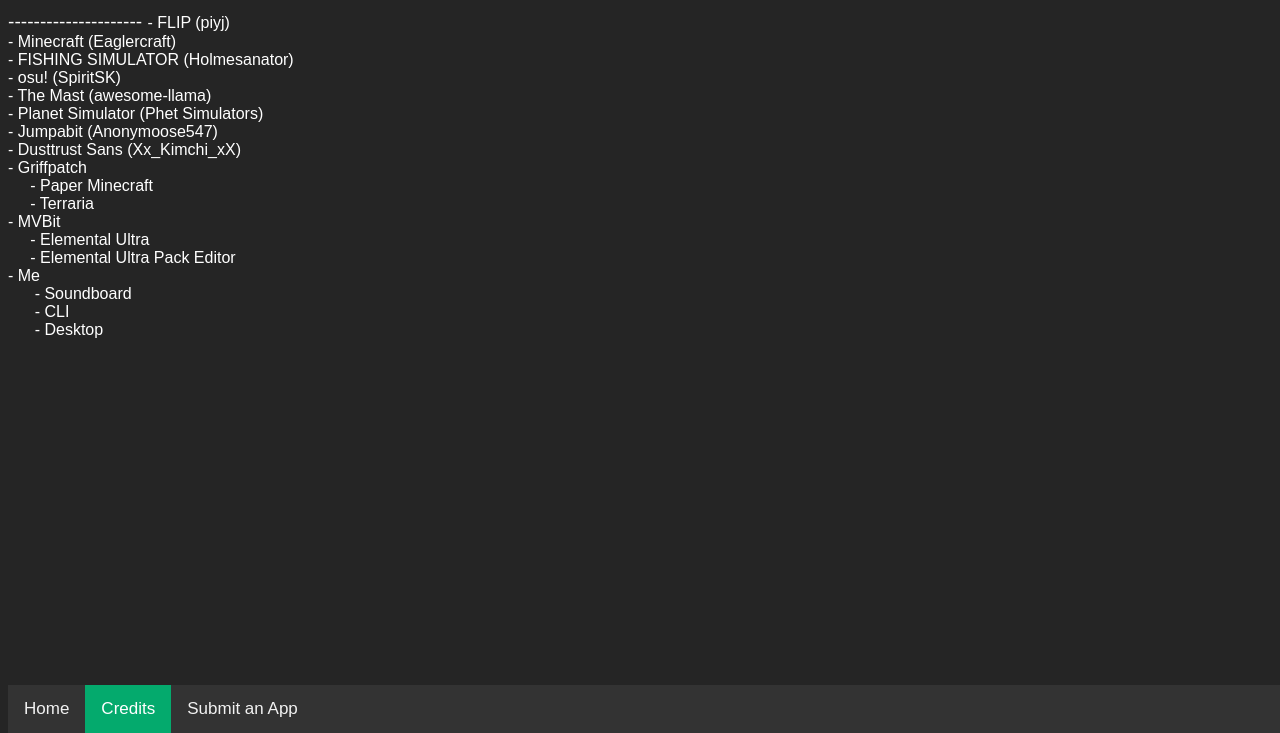
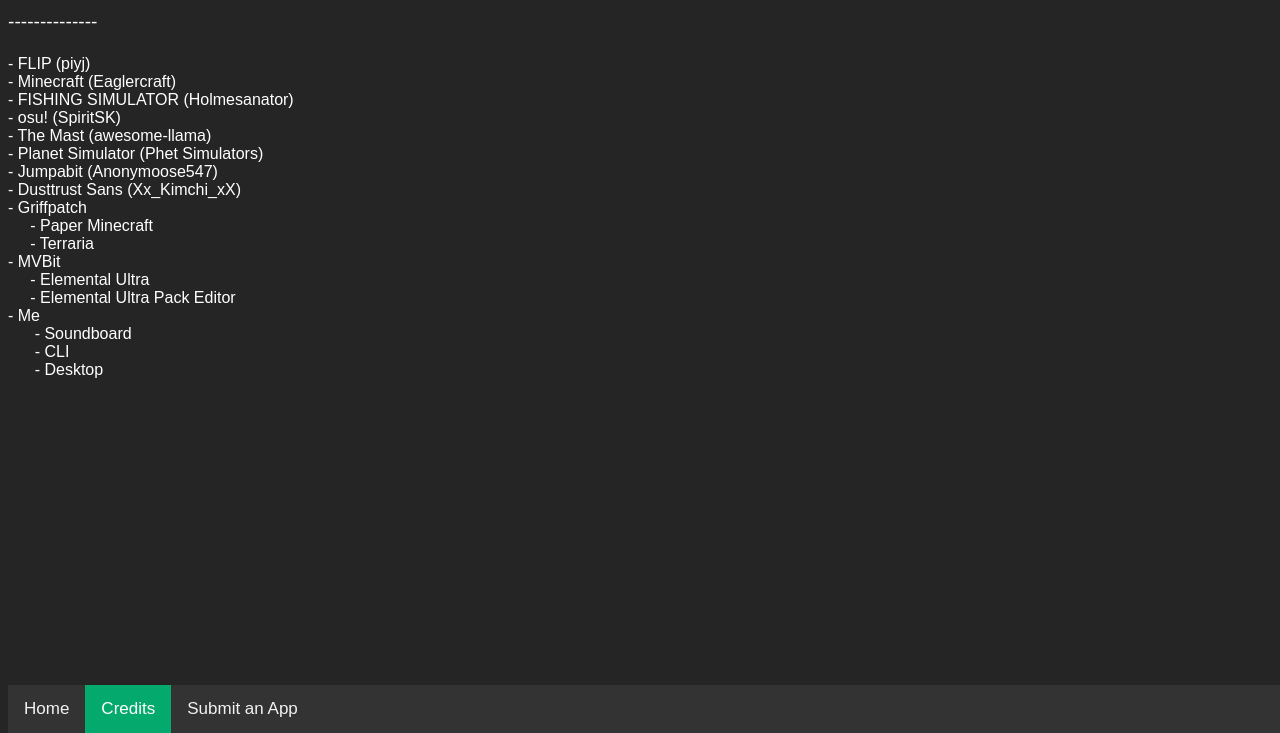
Before and after one commit to Eternal587/TheCloset, a plain HTML site: page Credits.html in a window 1280 px wide. Shown: the part 67-800 px from the top of the page. Drawn offline with Linux system fonts and the light colour scheme.

Commit message:
Update Credits.html

```diff
--- a/Credits.html
+++ b/Credits.html
@@ -8,7 +8,7 @@
 
 <big>
 <h1>- Credits </h1>
----------------------
+<div> -------------- </div> <br>
 </big>
 - FLIP (piyj) <br>
 - Minecraft (Eaglercraft) <br>
```
